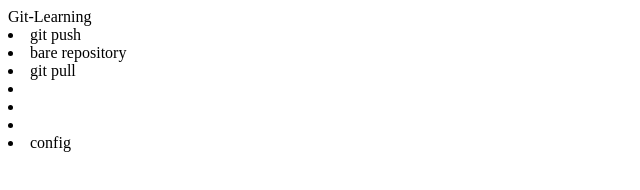
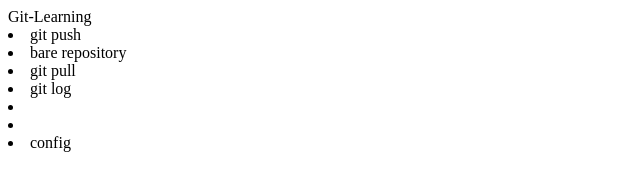
Before and after one commit to LeoDemon/git-learning, a plain HTML site: page index.html in a window 1280 px wide. Shown: the full height of the page, 0-640 px from the left. Drawn offline with Linux system fonts and the light colour scheme.

Commit message:
add git log

```diff
--- a/index.html
+++ b/index.html
@@ -8,7 +8,7 @@
 	   <li>git push</li>
 	   <li>bare repository</li>
 	   <li>git pull</li>
-	   <li></li>
+	   <li>git log</li>
 	   <li></li>
 	   <li></li>
 	</div>
```
